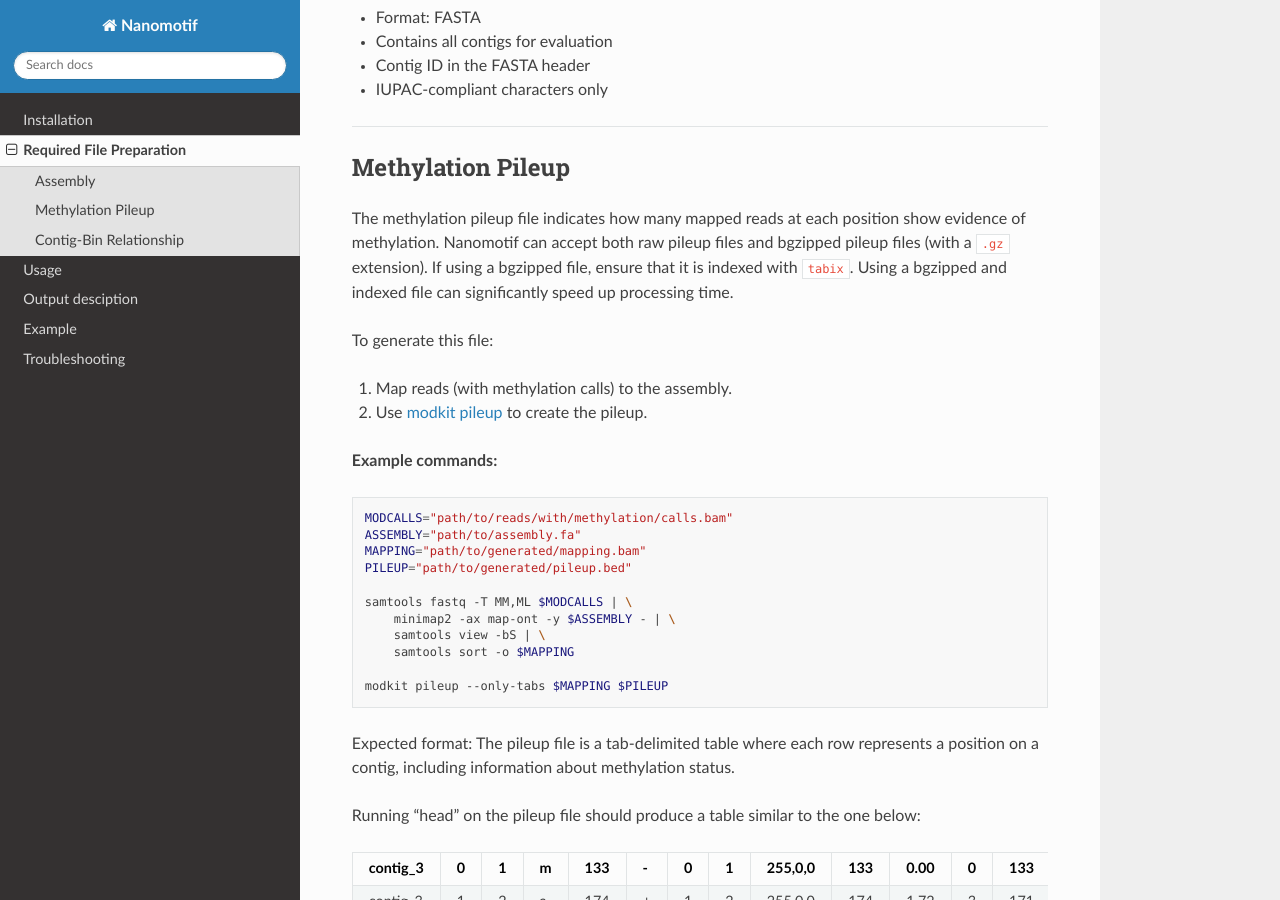
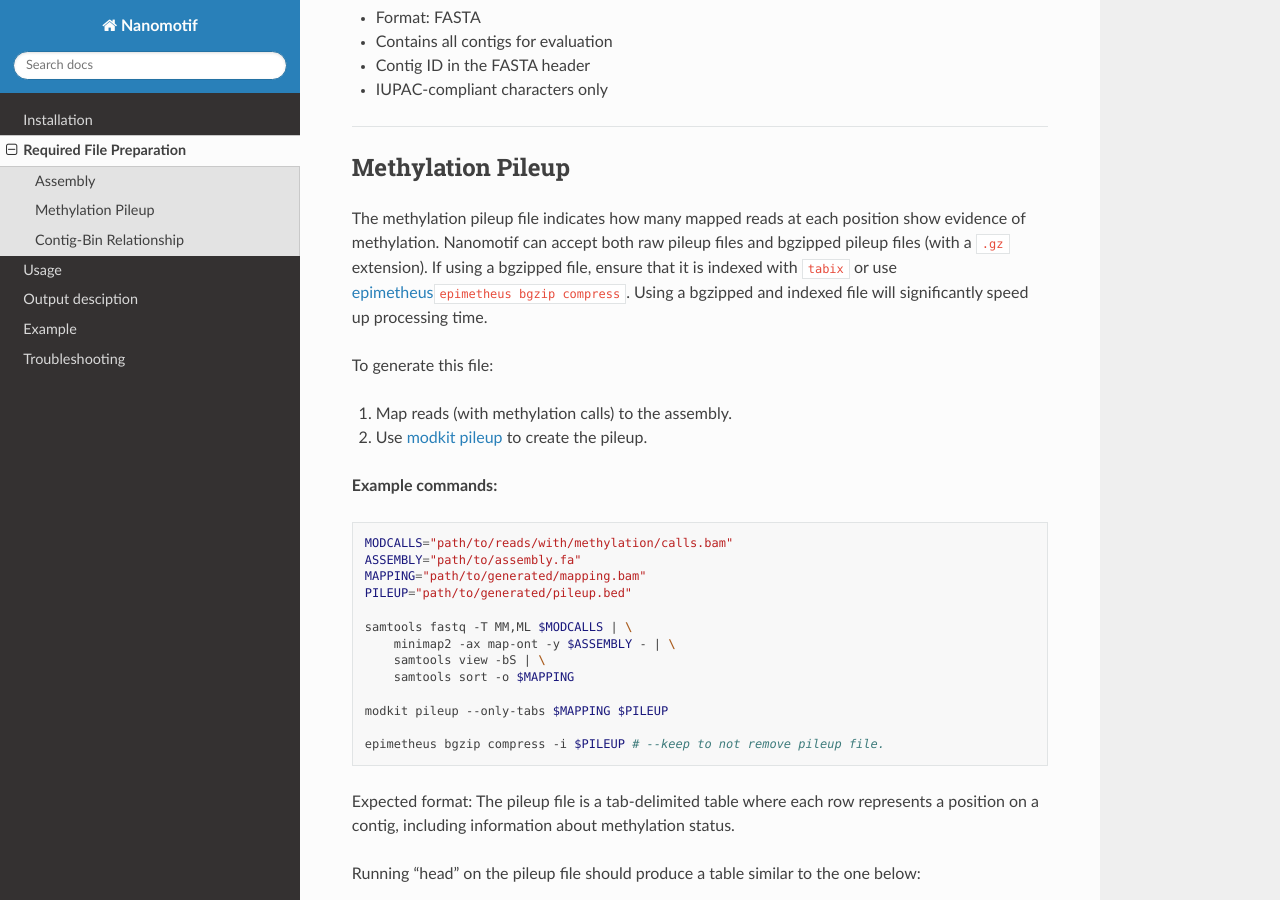
Before and after one commit to MicrobialDarkMatter/nanomotif, a Sphinx documentation site: the page built from docs/source/required_files.md, in a window 1280 px wide and 900 px high, scrolled down 499 px. Built offline with Sphinx 7.4.7 and the Read the Docs theme 3.1.0, drawn with Linux system fonts in a browser that asks for light colours.

Commit message:
Update required_files.md
Adds documentation for creating tabix pileup.

````diff
--- a/docs/source/required_files.md
+++ b/docs/source/required_files.md
@@ -18,7 +18,7 @@ The assembly file should contain all contigs in FASTA format. Each header should
 
 ## Methylation Pileup
 
-The methylation pileup file indicates how many mapped reads at each position show evidence of methylation. Nanomotif can accept both raw pileup files and bgzipped pileup files (with a `.gz` extension). If using a bgzipped file, ensure that it is indexed with `tabix`. Using a bgzipped and indexed file can significantly speed up processing time.
+The methylation pileup file indicates how many mapped reads at each position show evidence of methylation. Nanomotif can accept both raw pileup files and bgzipped pileup files (with a `.gz` extension). If using a bgzipped file, ensure that it is indexed with `tabix` or use [epimetheus](https://github.com/SebastianDall/epimetheus/actions/workflows/pypi-release.yml)`epimetheus bgzip compress`. Using a bgzipped and indexed file will significantly speed up processing time.
 
 
 To generate this file:
@@ -39,6 +39,8 @@ samtools fastq -T MM,ML $MODCALLS | \
     samtools sort -o $MAPPING
 
 modkit pileup --only-tabs $MAPPING $PILEUP
+
+epimetheus bgzip compress -i $PILEUP # --keep to not remove pileup file.
 ```
 
 
````
